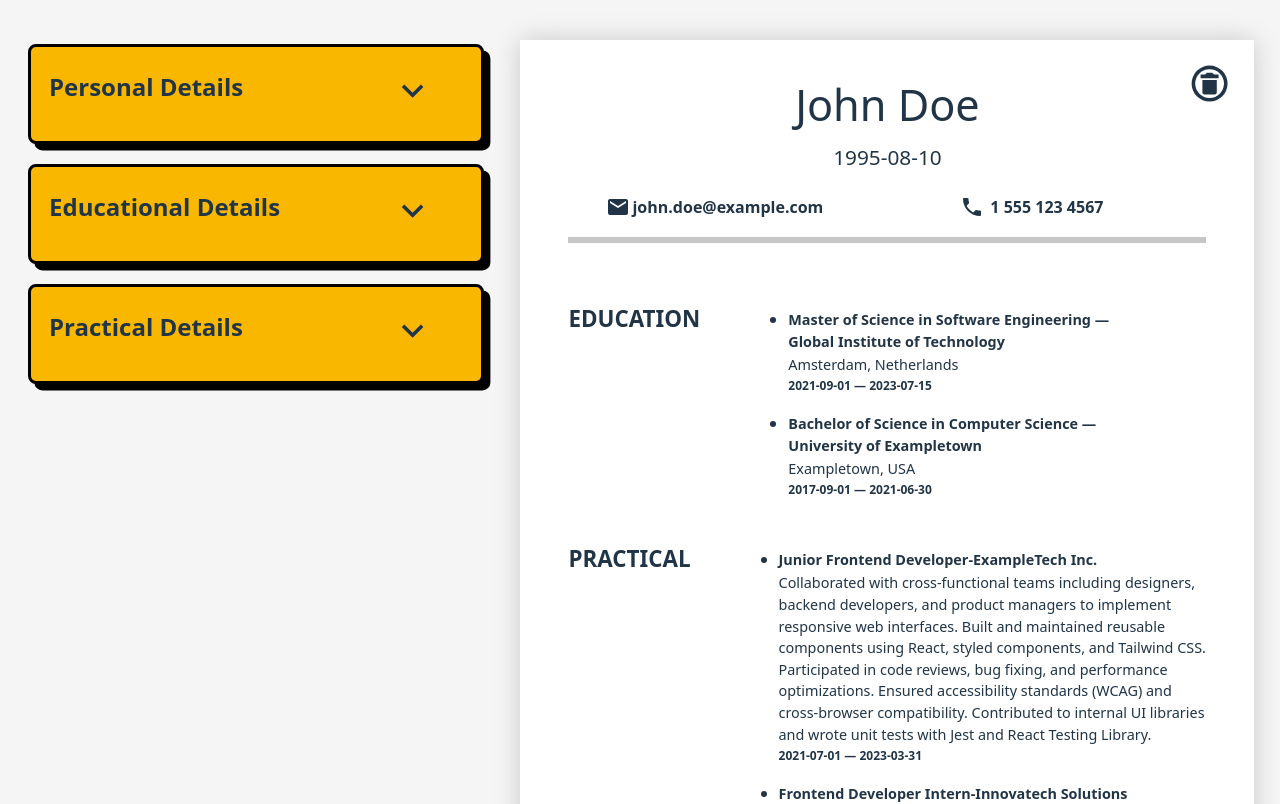
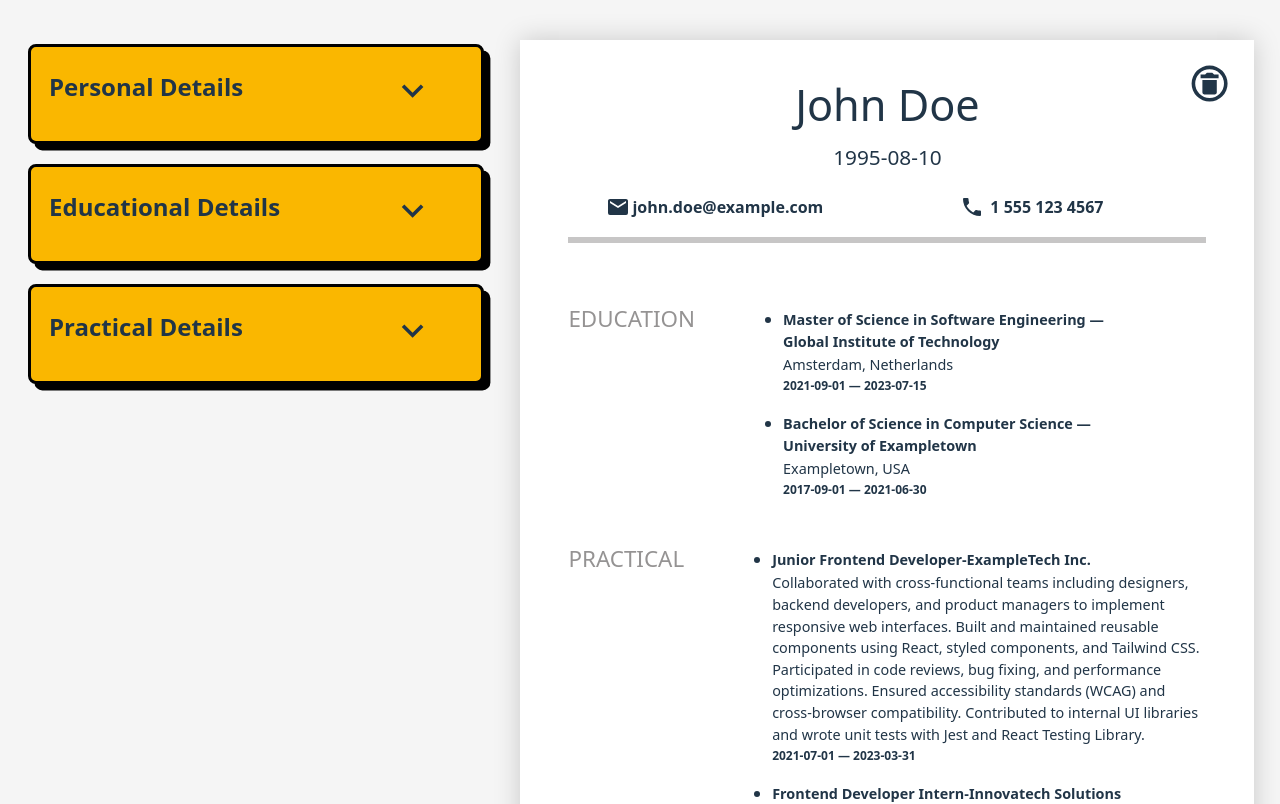
Before and after one commit to LucaDeeken/cvApplication, a React (Vite) app: page / in a window 1280 px wide. Shown: the top 804 px of the page. Built offline with nearby package versions, Linux system fonts and the light colour scheme.

Commit message:
fix: adjust colors

```diff
--- a/src/App.css
+++ b/src/App.css
@@ -144,9 +144,11 @@ body {
 .educationalOutputSection h1, .practicalOutputSection h1 {
 
   font-size: 1.4rem;
+  font-weight: 500;
   margin: 3rem;
   margin-top: 2rem;
   margin-left: 3rem;
+  color: rgb(149, 147, 147);
 }
 
 .educationalOutputSection ul, .practicalOutputSection ul {
```
